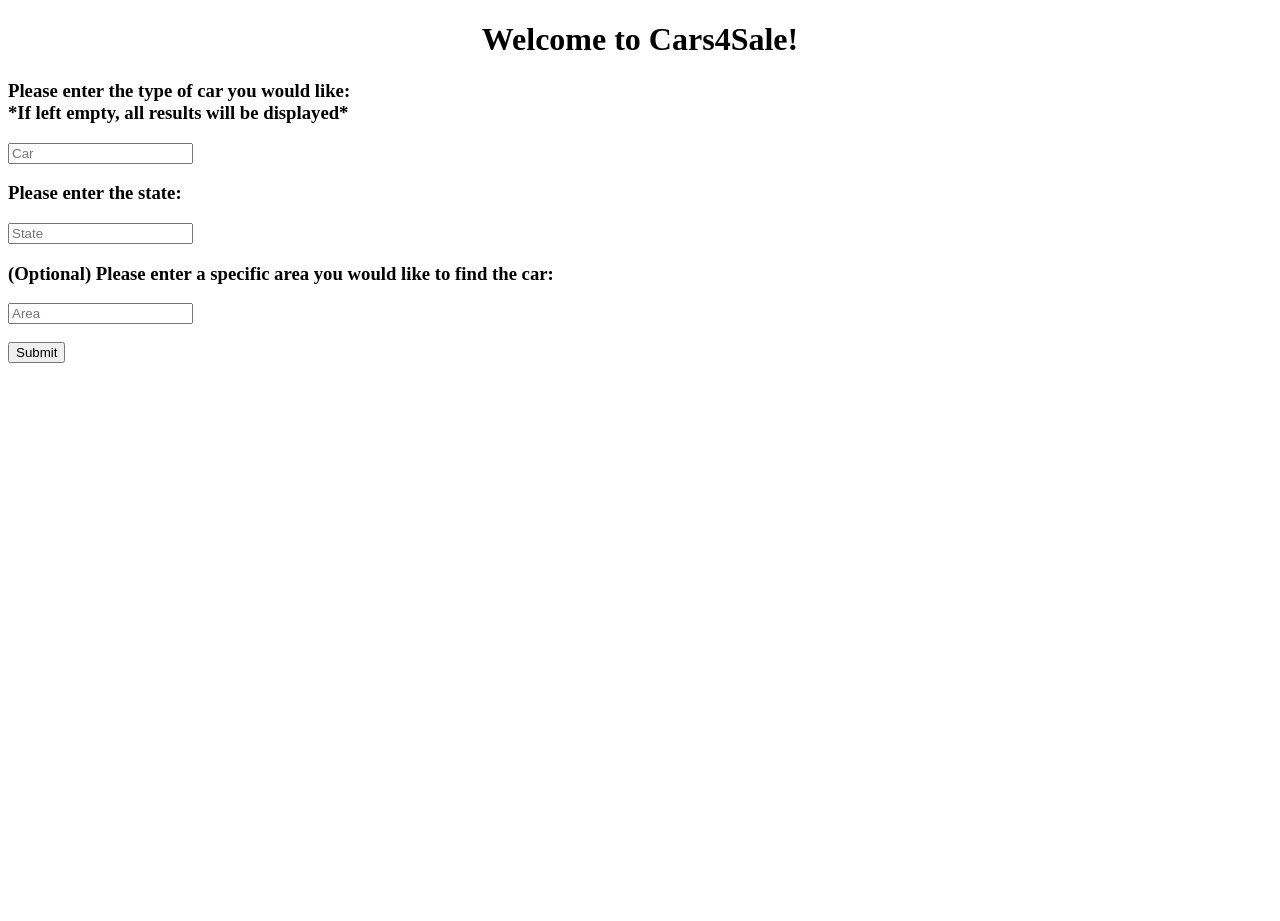
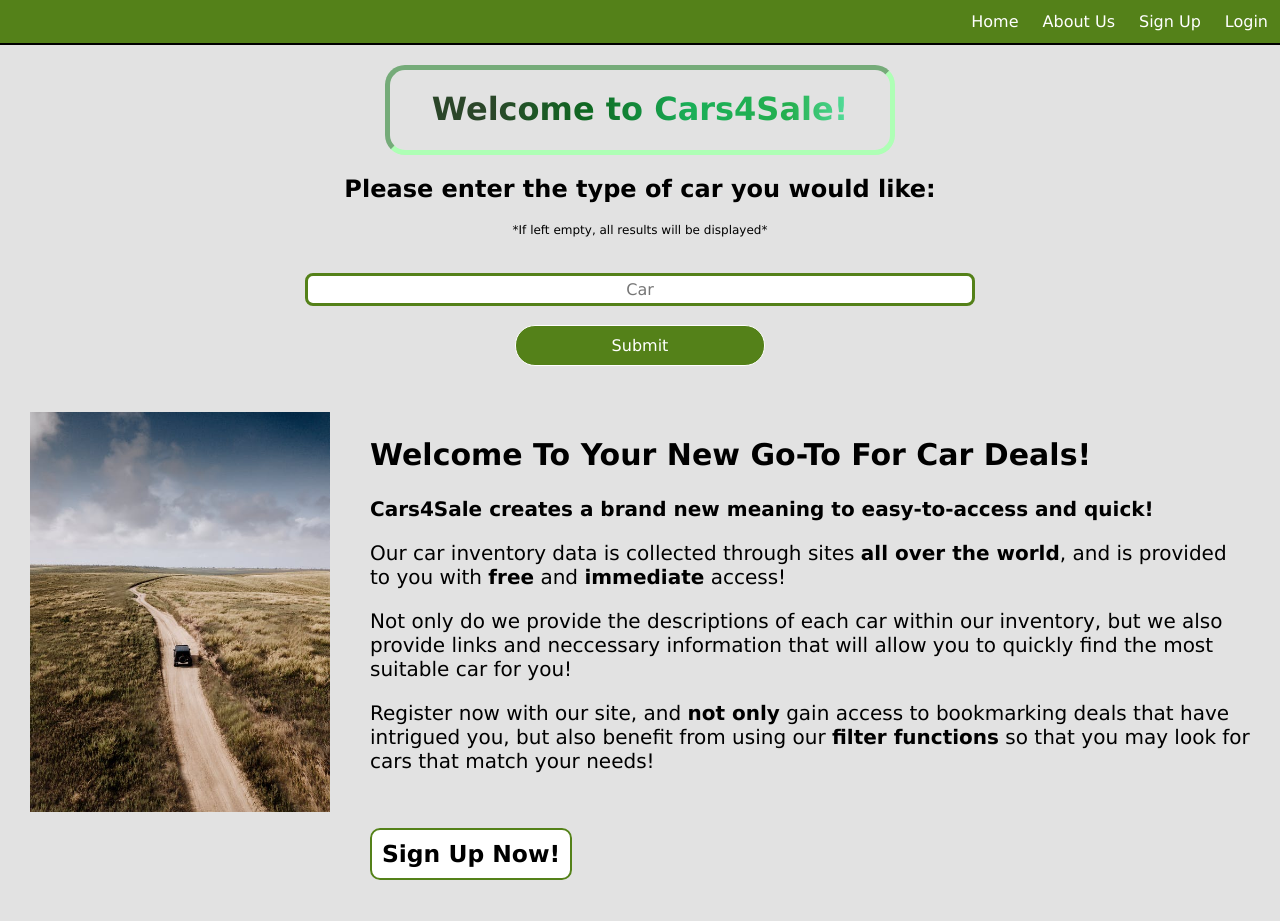
Before and after one commit to minhaoh03/cars4sale, a Python web app: template website/templates/homepage.html in a window 1280 px wide. Before the commit the page ends 363 px from the top, so only its background shows below. Run offline with Jinja, Linux system fonts and the light colour scheme; the template is opened without the code that fills it, so the values that code supplies are empty.

Commit message:
Second Commit

```diff
--- a/website/__init__.py
+++ b/website/__init__.py
@@ -8,6 +8,7 @@ db = SQLAlchemy()
 
 DB_NAME = 'database.db'
 SKEY = '6ac97b1378900b1b09b9f86710a8f2fd'
+POSSTACKKEY = '52382ded2394b8158b1ae36a14adb9d7'
 
 def createApp():
     app = Flask(__name__)
--- /dev/null
+++ b/website/static/main.css
@@ -0,0 +1,114 @@
+body {
+    font-family: 'Lucida Sans', 'Lucida Sans Regular', 'Lucida Grande', 'Lucida Sans Unicode', Geneva, Verdana, sans-serif;
+    margin: 0px;
+    padding: 0px;
+    background-color: #e2e2e2;
+}
+
+.navbar {
+    list-style-type: none;
+    margin: 0;
+    padding: 0;
+    overflow: hidden;
+    border: 100px #548119;
+    background-color: #548119;
+    border-bottom: 2px solid black;
+}
+
+.navbarItem {
+    float: right;
+    padding: 12px 0
+}
+
+.navbarItem a {
+    text-decoration: none;
+    color: white;
+    padding: 12px 12px;
+}
+
+.navbarItem:hover {
+    background-color: #80c22a;
+}
+
+.header {
+    border: 5px inset rgb(174, 255, 181);
+    border-radius: 20px;
+    text-align: center;
+    width: 500px;
+    height: 80px;
+    margin: 20px auto;
+}
+
+.header h1{
+    font-weight: 600;
+    margin: 0;
+    padding: 20px 0;
+    color: transparent;
+    background-image: linear-gradient(to right,#2b4629 20%, #0e6922 40%, #1aaf58 60%, #25af4f 80%, #77ffd4);
+    background-clip: text;
+    -webkit-background-clip: text;
+}
+
+.search {
+    text-align: center;
+}
+
+.searchBar {
+    padding: 4px 12px 4px;
+    font-size: 16px;
+    font-family: 'Lucida Sans', 'Lucida Sans Regular', 'Lucida Grande', 'Lucida Sans Unicode', Geneva, Verdana, sans-serif;
+    caret-color: #548119;
+    border: 3px solid #548119;
+    border-radius: 8px;
+    width: 50%;
+    text-align: center;
+}
+
+.submitButton {
+    background-color: #548119;
+    color: #ffffff;
+    padding: 10px 12px;
+    font-size: 16px;
+    border-radius: 20px;
+    border: 1px solid #ffffff;
+    transition-duration: 0.4s;
+    width: 250px;
+    font-family: 'Lucida Sans', 'Lucida Sans Regular', 'Lucida Grande', 'Lucida Sans Unicode', Geneva, Verdana, sans-serif;
+}
+
+.submitButton:hover {
+    background-color: #ffffff;
+    color: #548119;
+    border: 1px solid #548119;
+}
+
+.content {
+    margin: 0 30px;
+}
+
+#jeep {
+    float: left;
+    width: 300px;
+    height: 400px;
+    padding: 30px 40px 30px 0;
+}
+
+.description {
+    font-size: 20px;
+    display: block;
+    padding: 30px 0;
+}
+
+#quicksignup {
+    text-decoration: none;
+    background-color: white;
+    color: black;
+    border: 2px solid #548119;
+    border-radius: 10px;
+    padding: 10px;
+    transition-duration: 0.4s;
+}
+
+#quicksignup:hover {
+    background-color: #91dd8a;
+}
--- a/website/templates/base.html
+++ b/website/templates/base.html
@@ -4,8 +4,15 @@
     <meta charset="UTF-8">
     <meta name="viewport" content="width=device-width, initial-scale=1.0">
     <title>{% block title %} {% endblock %}</title>
+    <link rel="stylesheet" href="static/main.css">
 </head>
 <body>
+    <ul class="navbar">
+        <li class="navbarItem"><a href="#login">Login</a></li>
+        <li class="navbarItem"><a href="#signup">Sign Up</a></li>
+        <li class="navbarItem"><a href="#aboutus">About Us</a></li>
+        <li class="navbarItem"><a href="/">Home</a></li>
+    </ul>
     {% block body %}
 
     {% endblock %}
--- a/website/templates/homepage.html
+++ b/website/templates/homepage.html
@@ -3,24 +3,51 @@
 {% block title %} Cars4Sale {% endblock %}
 
 {% block body %}
-<form method="POST">
-    <p>
-        <h1 align=center> Welcome to Cars4Sale! </h1>
-    </p>
-    <div>
-        <p>
-            <h3> Please enter the type of car you would like: <br/>
-                 *If left empty, all results will be displayed*
-            </h3>
-            <input id="search" name="search" placeholder="Car"></input>
+<div class ='container'>
+    <form method="POST">
+        <div class='header'>
+            <h1> Welcome to Cars4Sale! </h1>
+        </div>
+        <div class='search'>
+            <h2> Please enter the type of car you would like: </h2>
+            <p style="margin: 0px; padding: 0 0 20px 0; font-size: 12px;"> *If left empty, all results will be displayed* <p>
+            <input class='searchBar' id="search" name="search" placeholder="Car"></input>
+
+            <!--
             <h3> Please enter the state: </h3>
             <input id="site" name="site" placeholder="State"></input>
             <h3> (Optional) Please enter a specific area you would like to find the car: </h3>
             <input id="area" name="area" placeholder="Area"></input>
-            <br/>
-            <br/>
-            <button type="submit" value="Submit">Submit</button>
-        </p>
-    </div>
-</form>
+            -->
+
+            <br/> <br/>
+            <button class="submitButton" type="submit" value="Submit">Submit</button>
+        </div> <!--Search-->
+        <div class='content'>
+            <div class='image'>
+                <img src='static/main-content.jpeg' id='jeep' alt='jeep in the plains'>
+            </div>
+            <div class='description'>
+                <h2> Welcome To Your New Go-To For Car Deals! </h2>
+                <p><b>Cars4Sale creates a brand new meaning to easy-to-access and quick!</b></p>
+                <p>
+                    Our car inventory data is collected through sites <b>all over the world</b>, and is provided to you
+                    with <b>free</b> and <b>immediate</b> access!
+                </p>
+                <p>
+                    Not only do we provide the descriptions of each car within our inventory, but we also provide links and
+                    neccessary information that will allow you to quickly find the most suitable car for you!
+                </p>
+                <p>
+                    Register now with our site, and <b>not only</b> gain access to bookmarking deals that have intrigued you, but also benefit from using our
+                    <b>filter functions</b> so that you may look for cars that match your needs!
+                </p>
+                <p>
+                    <br/>
+                    <h3><a href='#signup' id='quicksignup'>Sign Up Now!</a><h3>
+                </p>
+            </div>
+        </div> <!--Content-->
+    </form>
+<div class = 'container'>
 {% endblock %}
```
Also changed, not shown: website/pages.py (+110 -37 lines), website/templates/results.html (+14 -3 lines), website/static/main-content.jpeg (added).
